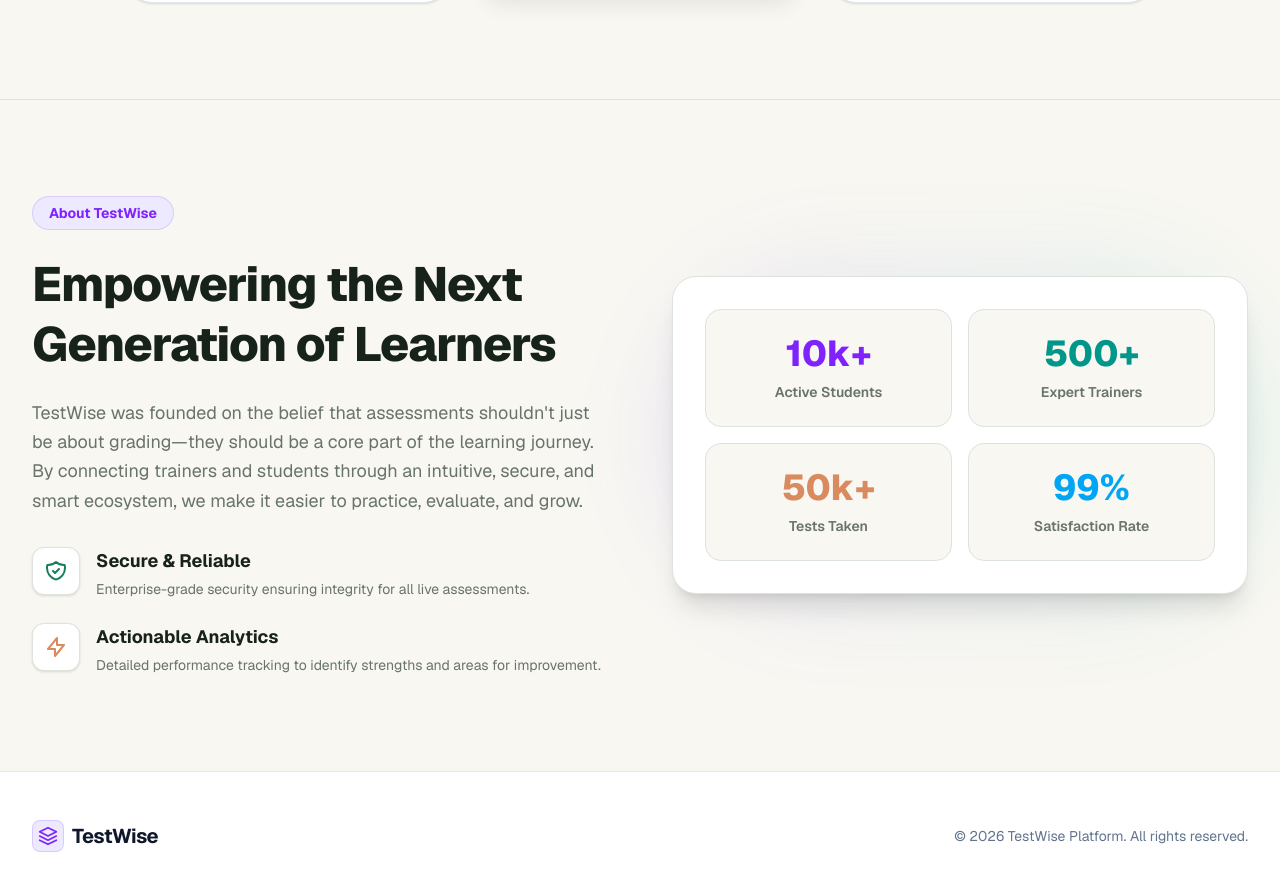
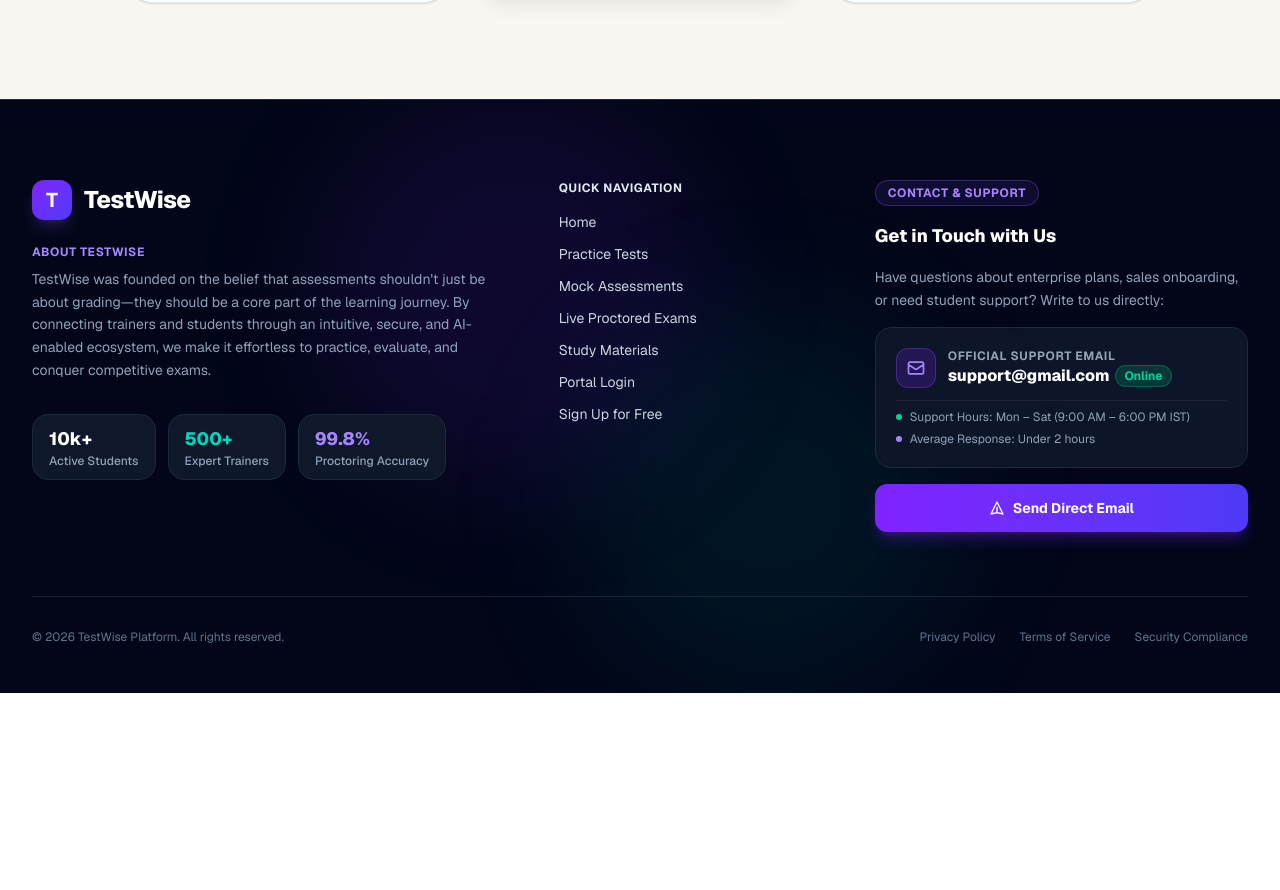
Before and after one commit to testwise2026-lang/TestWise, a Next.js app: page / in a window 1280 px wide. Shown: the part 5961-6851 px from the top of the page. After the commit the page ends 6654 px from the top, so only its background shows below. Built offline with nearby package versions, Linux system fonts and the light colour scheme; no server answers; the database is empty.

Commit message:
Add classy footer with About and Contact details, wire up pricing buttons

```diff
--- a/src/app/page.tsx
+++ b/src/app/page.tsx
@@ -634,7 +634,7 @@ export default function LandingPage() {
                 <li className="flex items-center gap-2 text-sm text-slate-700"><svg className="w-4 h-4 text-emerald-500" fill="none" viewBox="0 0 24 24" stroke="currentColor"><path strokeLinecap="round" strokeLinejoin="round" strokeWidth="2" d="M5 13l4 4L19 7" /></svg> Basic Analytics</li>
                 <li className="flex items-center gap-2 text-sm text-slate-700"><svg className="w-4 h-4 text-emerald-500" fill="none" viewBox="0 0 24 24" stroke="currentColor"><path strokeLinecap="round" strokeLinejoin="round" strokeWidth="2" d="M5 13l4 4L19 7" /></svg> Take Assigned Live Exams</li>
               </ul>
-              <button className="w-full py-3 bg-slate-100 text-slate-900 font-bold rounded-xl hover:bg-slate-200 transition-colors">Sign Up Free</button>
+              <Link href="/register" className="block text-center w-full py-3 bg-slate-100 text-slate-900 font-bold rounded-xl hover:bg-slate-200 transition-colors">Sign Up Free</Link>
             </div>
 
             {/* Pro Plan */}
@@ -651,7 +651,7 @@ export default function LandingPage() {
                 <li className="flex items-center gap-2 text-sm text-white"><svg className="w-4 h-4 text-emerald-400" fill="none" viewBox="0 0 24 24" stroke="currentColor"><path strokeLinecap="round" strokeLinejoin="round" strokeWidth="2" d="M5 13l4 4L19 7" /></svg> Up to 500 Students</li>
                 <li className="flex items-center gap-2 text-sm text-white"><svg className="w-4 h-4 text-emerald-400" fill="none" viewBox="0 0 24 24" stroke="currentColor"><path strokeLinecap="round" strokeLinejoin="round" strokeWidth="2" d="M5 13l4 4L19 7" /></svg> Advanced Analytics Dashboard</li>
               </ul>
-              <button className="w-full py-3 bg-white text-violet-600 font-bold rounded-xl hover:bg-slate-50 transition-colors shadow-sm">Start 14-Day Trial</button>
+              <Link href="/register" className="block text-center w-full py-3 bg-white text-violet-600 font-bold rounded-xl hover:bg-slate-50 transition-colors shadow-sm">Start 14-Day Trial</Link>
             </div>
 
             {/* Enterprise Plan */}
@@ -665,90 +665,135 @@ export default function LandingPage() {
                 <li className="flex items-center gap-2 text-sm text-slate-700"><svg className="w-4 h-4 text-emerald-500" fill="none" viewBox="0 0 24 24" stroke="currentColor"><path strokeLinecap="round" strokeLinejoin="round" strokeWidth="2" d="M5 13l4 4L19 7" /></svg> API Access</li>
                 <li className="flex items-center gap-2 text-sm text-slate-700"><svg className="w-4 h-4 text-emerald-500" fill="none" viewBox="0 0 24 24" stroke="currentColor"><path strokeLinecap="round" strokeLinejoin="round" strokeWidth="2" d="M5 13l4 4L19 7" /></svg> Dedicated Account Manager</li>
               </ul>
-              <button className="w-full py-3 bg-slate-100 text-slate-900 font-bold rounded-xl hover:bg-slate-200 transition-colors">Contact Sales</button>
+              <a href="#contact" className="block text-center w-full py-3 bg-slate-100 text-slate-900 font-bold rounded-xl hover:bg-slate-200 transition-colors">Contact Sales</a>
             </div>
           </div>
         </div>
       </section>
 
       {/* ==================================================
-          12. ABOUT SECTION
+          12. CLASSY FOOTER (ABOUT TESTWISE & CONTACT DETAILS)
       ================================================== */}
-      <section id="about" className="py-24 bg-[#F8F7F2] border-t border-[#DDE3DD] relative overflow-hidden">
-        <div className="max-w-7xl mx-auto px-4 sm:px-6 lg:px-8">
-          <div className="grid grid-cols-1 lg:grid-cols-2 gap-16 items-center">
-            <div>
-              <div className="inline-block px-4 py-1.5 rounded-full bg-violet-100 border border-violet-500/20 text-violet-600 font-bold text-sm mb-6">
-                About TestWise
+      <footer id="about" className="bg-slate-950 text-slate-300 pt-20 pb-12 border-t border-slate-800 relative overflow-hidden">
+        {/* Ambient background glows */}
+        <div className="absolute top-0 left-1/4 w-96 h-96 bg-violet-600/10 rounded-full blur-3xl pointer-events-none" />
+        <div className="absolute bottom-0 right-1/4 w-96 h-96 bg-teal-600/10 rounded-full blur-3xl pointer-events-none" />
+
+        <div className="max-w-7xl mx-auto px-4 sm:px-6 lg:px-8 relative z-10">
+          {/* Main Footer Grid */}
+          <div className="grid grid-cols-1 md:grid-cols-2 lg:grid-cols-12 gap-12 pb-16 border-b border-slate-800/80">
+
+            {/* Column 1: About TestWise (5 cols) */}
+            <div className="lg:col-span-5 space-y-6">
+              <div className="flex items-center gap-3">
+                <div className="w-10 h-10 rounded-xl bg-gradient-to-br from-violet-600 to-indigo-600 flex items-center justify-center text-white font-bold text-xl shadow-lg shadow-violet-500/20">
+                  T
+                </div>
+                <span className="font-extrabold text-2xl tracking-tight text-white">TestWise</span>
               </div>
-              <h2 className="text-3xl md:text-5xl font-extrabold tracking-tight mb-6 text-[#17221B] leading-tight">
-                Empowering the Next Generation of Learners
-              </h2>
-              <p className="text-lg text-[#68736C] mb-8 leading-relaxed">
-                TestWise was founded on the belief that assessments shouldn't just be about grading—they should be a core part of the learning journey. By connecting trainers and students through an intuitive, secure, and smart ecosystem, we make it easier to practice, evaluate, and grow.
-              </p>
 
-              <div className="space-y-6">
-                <div className="flex gap-4">
-                  <div className="w-12 h-12 bg-white rounded-xl shadow-sm border border-[#DDE3DD] flex items-center justify-center shrink-0 text-[#167D5A]">
-                    <svg className="w-6 h-6" fill="none" viewBox="0 0 24 24" stroke="currentColor"><path strokeLinecap="round" strokeLinejoin="round" strokeWidth="2" d="M9 12l2 2 4-4m5.618-4.016A11.955 11.955 0 0112 2.944a11.955 11.955 0 01-8.618 3.04A12.02 12.02 0 003 9c0 5.591 3.824 10.29 9 11.622 5.176-1.332 9-6.03 9-11.622 0-1.042-.133-2.052-.382-3.016z" /></svg>
-                  </div>
-                  <div>
-                    <h4 className="text-lg font-bold text-[#17221B]">Secure & Reliable</h4>
-                    <p className="text-[#68736C] text-sm mt-1">Enterprise-grade security ensuring integrity for all live assessments.</p>
-                  </div>
+              <div>
+                <h3 className="text-xs font-bold uppercase tracking-wider text-violet-400 mb-2">About TestWise</h3>
+                <p className="text-slate-400 text-sm leading-relaxed">
+                  TestWise was founded on the belief that assessments shouldn't just be about grading—they should be a core part of the learning journey. By connecting trainers and students through an intuitive, secure, and AI-enabled ecosystem, we make it effortless to practice, evaluate, and conquer competitive exams.
+                </p>
+              </div>
+
+              {/* Trust Badges */}
+              <div className="flex flex-wrap gap-3 pt-2">
+                <div className="bg-slate-900 border border-slate-800 px-4 py-2.5 rounded-2xl">
+                  <div className="text-lg font-extrabold text-white">10k+</div>
+                  <div className="text-xs text-slate-400 font-medium">Active Students</div>
                 </div>
-                <div className="flex gap-4">
-                  <div className="w-12 h-12 bg-white rounded-xl shadow-sm border border-[#DDE3DD] flex items-center justify-center shrink-0 text-[#D98B5F]">
-                    <svg className="w-6 h-6" fill="none" viewBox="0 0 24 24" stroke="currentColor"><path strokeLinecap="round" strokeLinejoin="round" strokeWidth="2" d="M13 10V3L4 14h7v7l9-11h-7z" /></svg>
-                  </div>
-                  <div>
-                    <h4 className="text-lg font-bold text-[#17221B]">Actionable Analytics</h4>
-                    <p className="text-[#68736C] text-sm mt-1">Detailed performance tracking to identify strengths and areas for improvement.</p>
-                  </div>
+                <div className="bg-slate-900 border border-slate-800 px-4 py-2.5 rounded-2xl">
+                  <div className="text-lg font-extrabold text-teal-400">500+</div>
+                  <div className="text-xs text-slate-400 font-medium">Expert Trainers</div>
+                </div>
+                <div className="bg-slate-900 border border-slate-800 px-4 py-2.5 rounded-2xl">
+                  <div className="text-lg font-extrabold text-violet-400">99.8%</div>
+                  <div className="text-xs text-slate-400 font-medium">Proctoring Accuracy</div>
                 </div>
               </div>
             </div>
 
-            <div className="relative">
-              <div className="absolute -inset-4 bg-gradient-to-r from-violet-500/10 to-teal-500/10 blur-2xl rounded-full"></div>
-              <div className="relative bg-white p-8 rounded-3xl border border-[#DDE3DD] shadow-xl">
-                <div className="grid grid-cols-2 gap-4">
-                  <div className="bg-[#F8F7F2] p-6 rounded-2xl text-center border border-[#DDE3DD]">
-                    <div className="text-4xl font-extrabold text-violet-600 mb-2">10k+</div>
-                    <div className="text-sm font-semibold text-[#68736C]">Active Students</div>
+            {/* Column 2: Quick Platform Navigation (3 cols) */}
+            <div className="lg:col-span-3 space-y-4">
+              <h3 className="text-xs font-bold uppercase tracking-wider text-slate-200">Quick Navigation</h3>
+              <ul className="space-y-3 text-sm">
+                <li><Link href="/" className="hover:text-violet-400 transition-colors">Home</Link></li>
+                <li><Link href="/register" className="hover:text-violet-400 transition-colors">Practice Tests</Link></li>
+                <li><Link href="/register" className="hover:text-violet-400 transition-colors">Mock Assessments</Link></li>
+                <li><Link href="/register" className="hover:text-violet-400 transition-colors">Live Proctored Exams</Link></li>
+                <li><Link href="/materials" className="hover:text-violet-400 transition-colors">Study Materials</Link></li>
+                <li><Link href="/login" className="hover:text-violet-400 transition-colors">Portal Login</Link></li>
+                <li><Link href="/register" className="hover:text-violet-400 transition-colors">Sign Up for Free</Link></li>
+              </ul>
+            </div>
+
+            {/* Column 3: Contact Details & Sales (4 cols) */}
+            <div id="contact" className="lg:col-span-4 space-y-4 scroll-mt-28">
+              <div className="inline-flex items-center gap-2 px-3 py-1 rounded-full bg-violet-500/10 border border-violet-500/30 text-violet-400 text-xs font-bold uppercase tracking-wider">
+                Contact & Support
+              </div>
+              <h3 className="text-lg font-extrabold text-white">Get in Touch with Us</h3>
+              <p className="text-slate-400 text-sm leading-relaxed">
+                Have questions about enterprise plans, sales onboarding, or need student support? Write to us directly:
+              </p>
+
+              {/* Contact Information Card */}
+              <div className="p-5 rounded-2xl bg-slate-900/90 border border-slate-800 hover:border-violet-500/50 transition-all shadow-inner space-y-3">
+                <div className="flex items-center gap-3">
+                  <div className="w-10 h-10 rounded-xl bg-violet-600/20 text-violet-400 flex items-center justify-center shrink-0 border border-violet-500/30">
+                    <svg className="w-5 h-5" fill="none" viewBox="0 0 24 24" stroke="currentColor">
+                      <path strokeLinecap="round" strokeLinejoin="round" strokeWidth="2" d="M3 8l7.89 5.26a2 2 0 002.22 0L21 8M5 19h14a2 2 0 002-2V7a2 2 0 00-2-2H5a2 2 0 00-2 2v10a2 2 0 002 2z" />
+                    </svg>
                   </div>
-                  <div className="bg-[#F8F7F2] p-6 rounded-2xl text-center border border-[#DDE3DD]">
-                    <div className="text-4xl font-extrabold text-teal-600 mb-2">500+</div>
-                    <div className="text-sm font-semibold text-[#68736C]">Expert Trainers</div>
+                  <div>
+                    <p className="text-xs font-bold uppercase tracking-wider text-slate-400">Official Support Email</p>
+                    <a
+                      href="mailto:support@gmail.com"
+                      className="text-base font-extrabold text-white hover:text-violet-400 transition-colors flex items-center gap-1.5"
+                    >
+                      support@gmail.com
+                      <span className="text-xs bg-emerald-500/20 text-emerald-400 font-bold px-2 py-0.5 rounded-full border border-emerald-500/30">Online</span>
+                    </a>
                   </div>
-                  <div className="bg-[#F8F7F2] p-6 rounded-2xl text-center border border-[#DDE3DD]">
-                    <div className="text-4xl font-extrabold text-[#D98B5F] mb-2">50k+</div>
-                    <div className="text-sm font-semibold text-[#68736C]">Tests Taken</div>
+                </div>
+
+                <div className="pt-2 border-t border-slate-800/80 flex flex-col gap-1.5 text-xs text-slate-400">
+                  <div className="flex items-center gap-2">
+                    <span className="w-1.5 h-1.5 rounded-full bg-emerald-400"></span>
+                    <span>Support Hours: Mon – Sat (9:00 AM – 6:00 PM IST)</span>
                   </div>
-                  <div className="bg-[#F8F7F2] p-6 rounded-2xl text-center border border-[#DDE3DD]">
-                    <div className="text-4xl font-extrabold text-sky-500 mb-2">99%</div>
-                    <div className="text-sm font-semibold text-[#68736C]">Satisfaction Rate</div>
+                  <div className="flex items-center gap-2">
+                    <span className="w-1.5 h-1.5 rounded-full bg-violet-400"></span>
+                    <span>Average Response: Under 2 hours</span>
                   </div>
                 </div>
               </div>
+
+              <a
+                href="mailto:support@gmail.com?subject=Inquiry%20regarding%20TestWise%20Platform"
+                className="inline-flex items-center justify-center gap-2 w-full py-3.5 px-4 rounded-xl font-bold text-sm bg-gradient-to-r from-violet-600 to-indigo-600 hover:from-violet-500 hover:to-indigo-500 text-white shadow-lg shadow-violet-600/30 transition-all hover:scale-[1.02] active:scale-[0.98]"
+              >
+                <svg className="w-4 h-4" fill="none" viewBox="0 0 24 24" stroke="currentColor">
+                  <path strokeLinecap="round" strokeLinejoin="round" strokeWidth="2" d="M12 19l9 2-9-18-9 18 9-2zm0 0v-8" />
+                </svg>
+                Send Direct Email
+              </a>
+            </div>
+
+          </div>
+
+          {/* Bottom Copyright Bar */}
+          <div className="pt-8 flex flex-col sm:flex-row items-center justify-between gap-4 text-xs text-slate-500">
+            <p>© {new Date().getFullYear()} TestWise Platform. All rights reserved.</p>
+            <div className="flex items-center gap-6">
+              <span className="hover:text-slate-300 transition-colors cursor-pointer">Privacy Policy</span>
+              <span className="hover:text-slate-300 transition-colors cursor-pointer">Terms of Service</span>
+              <span className="hover:text-slate-300 transition-colors cursor-pointer">Security Compliance</span>
             </div>
           </div>
-        </div>
-      </section>
-
-      {/* ==================================================
-          10. FOOTER
-      ================================================== */}
-      <footer className="bg-white border-t border-slate-200 py-12">
-        <div className="max-w-7xl mx-auto px-4 sm:px-6 lg:px-8 flex flex-col md:flex-row justify-between items-center gap-6">
-          <div className="flex items-center gap-2">
-            <div className="w-8 h-8 rounded-lg bg-violet-100 border border-violet-500/20 flex items-center justify-center text-violet-600">
-              <svg viewBox="0 0 24 24" fill="none" stroke="currentColor" strokeWidth="2" strokeLinecap="round" strokeLinejoin="round" className="w-5 h-5"><path d="M12 2L2 7l10 5 10-5-10-5zM2 17l10 5 10-5M2 12l10 5 10-5"></path></svg>
-            </div>
-            <span className="font-bold text-xl text-slate-900 tracking-tight">TestWise</span>
-          </div>
-          <p className="text-sm text-slate-500">© {new Date().getFullYear()} TestWise Platform. All rights reserved.</p>
         </div>
       </footer>
     </div>
```
